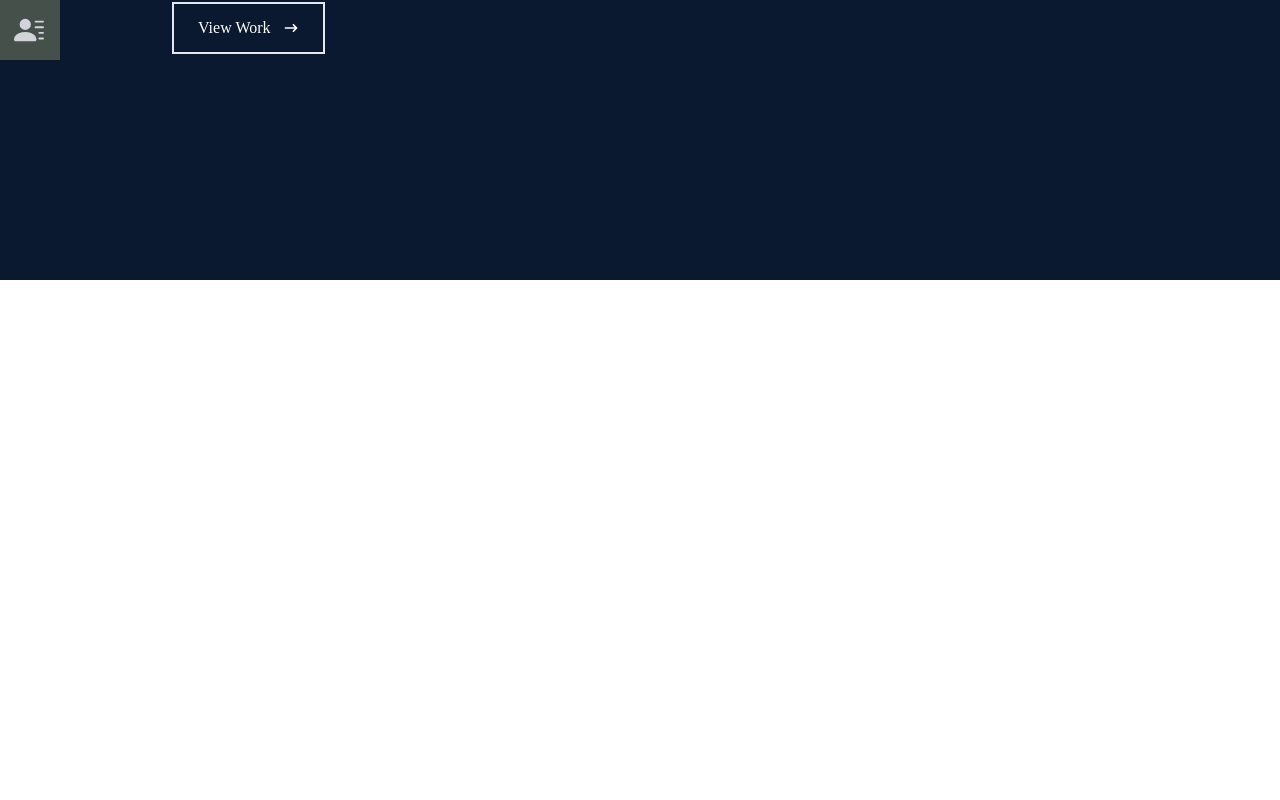
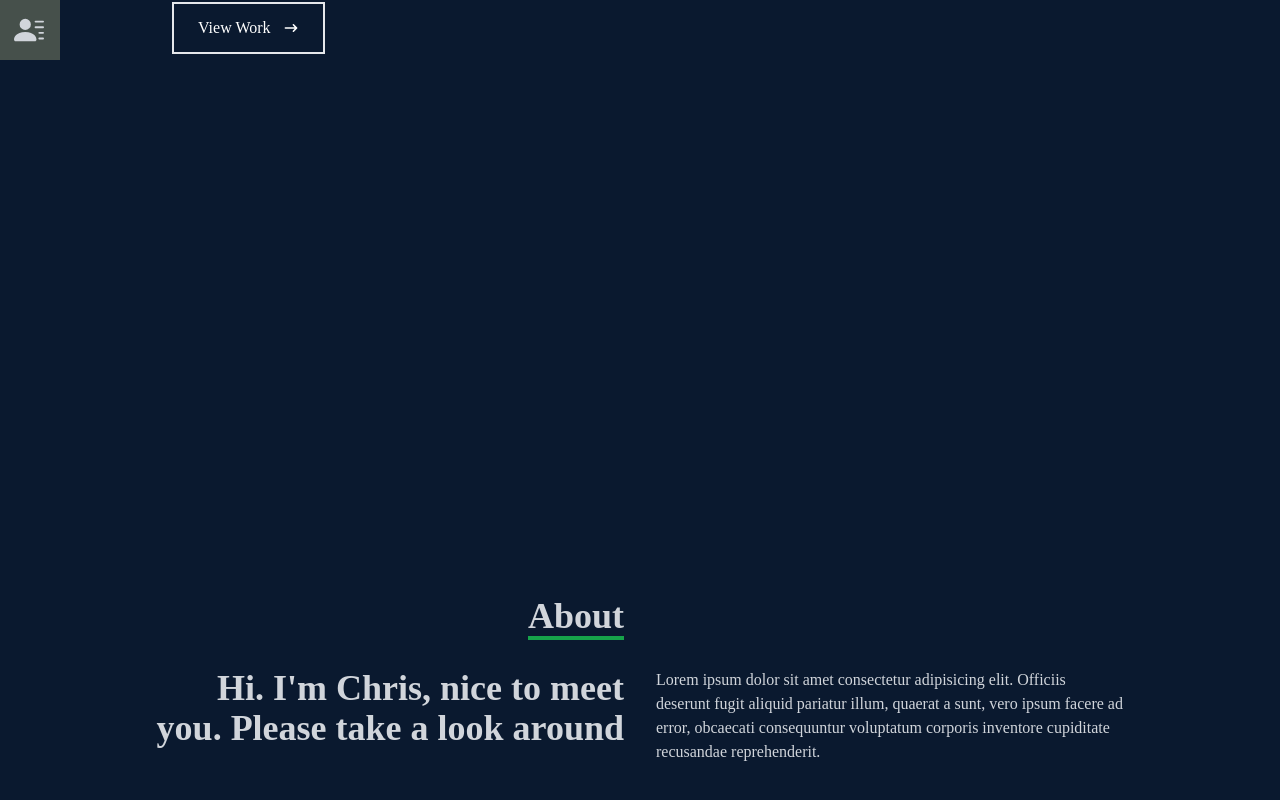
Before and after one commit to cmthecoder/react-portfolio-project, a React (Create React App) app: page / in a window 1280 px wide. Shown: the part 520-1320 px from the top of the page. Before the commit the page ends 800 px from the top, so only its background shows below. Built offline with nearby package versions, Linux system fonts and the light colour scheme.

Commit message:
style about component

```diff
--- a/src/App.js
+++ b/src/App.js
@@ -1,3 +1,4 @@
+import About from "./components/About";
 import Home from "./components/Home";
 import NavBar from "./components/NavBar";
 
@@ -6,6 +7,7 @@
     <div>
       <NavBar />
       <Home />
+      <About />
     </div>
   );
 }
--- /dev/null
+++ b/src/components/About.jsx
@@ -0,0 +1,30 @@
+import React from 'react'
+
+function About() {
+  return (
+    <div name='about' className='w-full h-screen bg-[#0a192f] text-gray-300'>
+      <div className='flex flex-col justify-center items-center w-full h-full'>
+        <div className='max-w-[1000px] w-full grid grid-cols-2 gap-8'>
+          <div className='sm:text-right pb-8 pl-4'>
+            <p className='text-4xl font-bold inline border-b-4 border-green-600'>
+              About
+            </p>
+          </div>
+          <div></div>
+        </div>
+        <div className='max-w-[1000px] w-full grid sm:grid-cols-2 gap-8 px-4'>
+          <div className='sm:text-right text-4xl font-bold'>
+            <p>Hi. I'm Chris, nice to meet you. Please take a look around</p>
+          </div>
+          <div>
+            <p>
+              Lorem ipsum dolor sit amet consectetur adipisicing elit. Officiis deserunt fugit aliquid pariatur illum, quaerat a sunt, vero ipsum facere ad error, obcaecati consequuntur voluptatum corporis inventore cupiditate recusandae reprehenderit.
+            </p>
+          </div>
+        </div>
+      </div>
+    </div>
+  )
+}
+
+export default About
```
